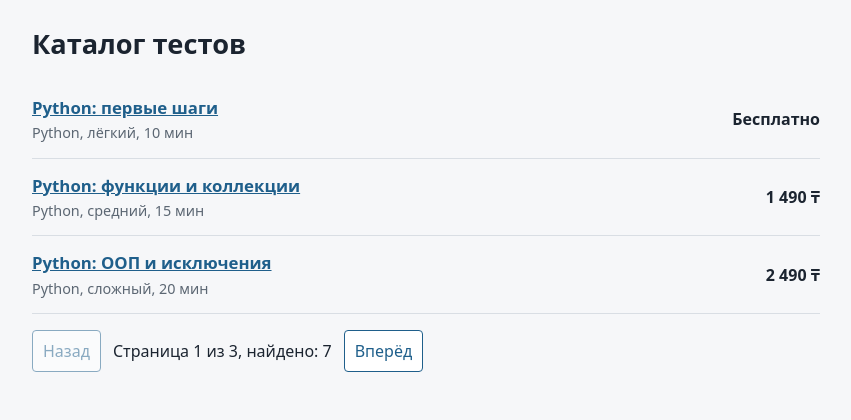
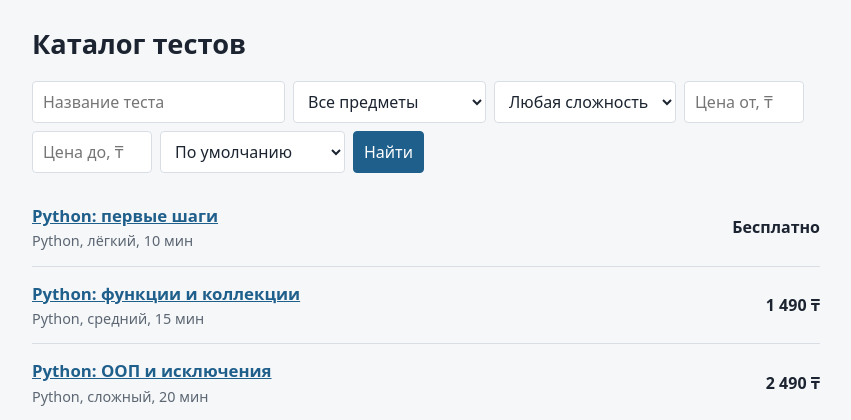
Before and after one commit to Vladimir-Prishchep-2006/testing_system, a FastAPI app: page / in a window 1280 px wide. Shown: the part 49-469 px from the top of the page, without its empty margins (214-1065 px from the left). Run offline with FastAPI, Linux system fonts and the light colour scheme; data comes from the database, SQL or seed files in the repository.

Commit message:
Add filter form to catalog page

```diff
--- a/app/static/style.css
+++ b/app/static/style.css
@@ -29,3 +29,6 @@ button:disabled { opacity: .5; cursor: default; }
 #msg.show { display: block; }
 #msg.err { background: var(--bad); }
 #msg.ok { background: var(--good); }
+
+.filters { display: flex; flex-wrap: wrap; gap: 8px; margin-bottom: 16px; }
+.filters input[type=number] { width: 120px; }
--- a/app/templates/catalog.html
+++ b/app/templates/catalog.html
@@ -1,6 +1,27 @@
 {% extends "base.html" %}
 {% block content %}
 <h1>Каталог тестов</h1>
+
+<form id="filters" class="filters">
+  <input name="search" placeholder="Название теста">
+  <select name="category_id"><option value="">Все предметы</option></select>
+  <select name="difficulty">
+    <option value="">Любая сложность</option>
+    <option value="easy">Лёгкий</option>
+    <option value="medium">Средний</option>
+    <option value="hard">Сложный</option>
+  </select>
+  <input name="min_price" type="number" min="0" placeholder="Цена от, ₸">
+  <input name="max_price" type="number" min="0" placeholder="Цена до, ₸">
+  <select name="sort">
+    <option value="id">По умолчанию</option>
+    <option value="price_asc">Сначала дешёвые</option>
+    <option value="price_desc">Сначала дорогие</option>
+    <option value="title">По названию</option>
+  </select>
+  <button>Найти</button>
+</form>
+
 <div id="list"></div>
 <div id="pager" class="pager"></div>
 {% endblock %}
@@ -10,11 +31,20 @@
 const LEVEL = { easy: "лёгкий", medium: "средний", hard: "сложный" };
 let page = 1;
 
+async function loadCategories() {
+  const categories = await api("/categories");
+  const select = document.querySelector("[name=category_id]");
+  categories.forEach((c) => select.add(new Option(c.name, c.id)));
+}
+
 async function load() {
+  // собираем параметры запроса из формы, пустые поля пропускаем
+  const params = new URLSearchParams({ page, size: 3 });   // size=3 временно: тестов пока мало
+  new FormData(document.getElementById("filters")).forEach((value, key) => {
+    if (value) params.set(key, value);
+  });
   let data;
-  try {
-    data = await api("/tests?page=" + page + "&size=3");   // size=3 временно: тестов пока мало
-  } catch (e) { return notify(e.message); }
+  try { data = await api("/tests?" + params); } catch (e) { return notify(e.message); }
 
   document.getElementById("list").innerHTML = data.items.map((t) => `
     <div class="row">
@@ -35,6 +65,12 @@ async function load() {
 
 function go(p) { page = p; load(); }
 
-load();
+document.getElementById("filters").addEventListener("submit", (e) => {
+  e.preventDefault();
+  page = 1;
+  load();
+});
+
+loadCategories().then(load);
 </script>
 {% endblock %}
```
